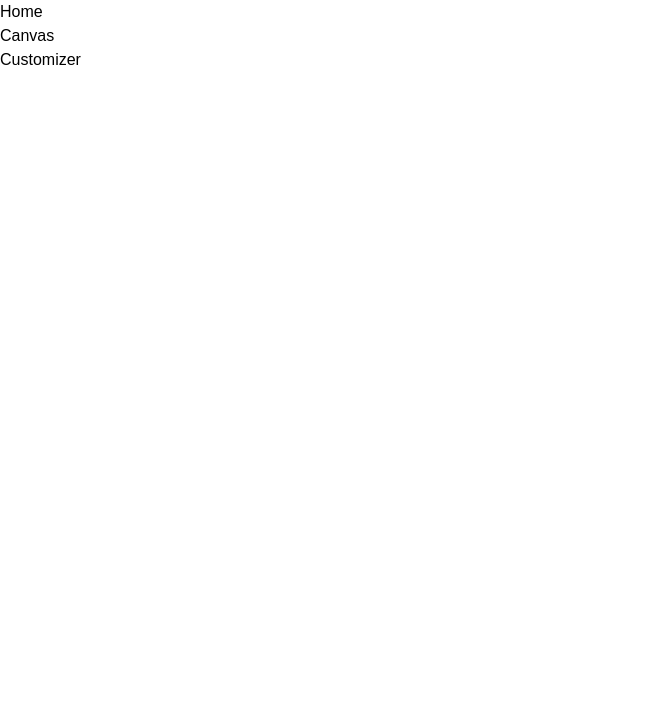
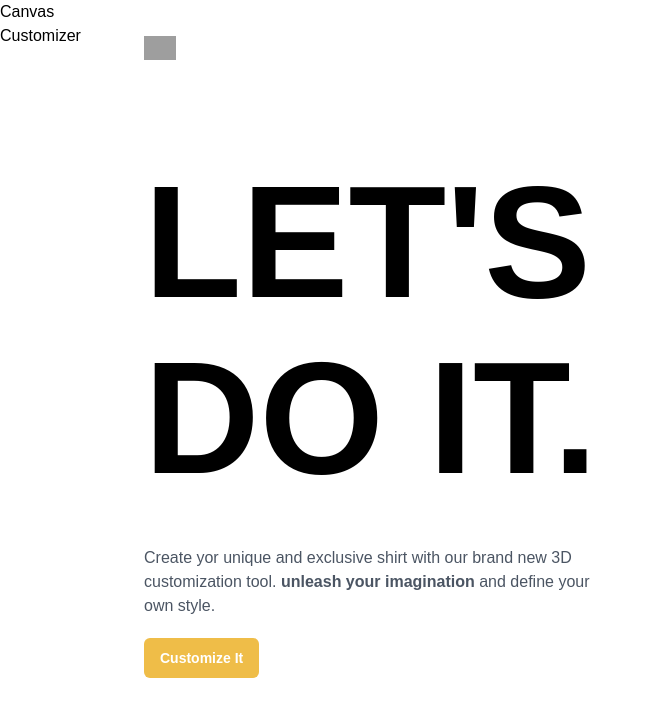
Before and after one commit to Y-ashbhatt/ShirtCraft-3D, a React (Vite) app in the folder client/: page / in a window 1280 px wide. Shown: the top 716 px of the page, without its empty margins (0-653 px from the left). Built offline with nearby package versions, Linux system fonts and the light colour scheme; grey boxes are pictures that could not be loaded; a web font is replaced by a local one.

Commit message:
ADD Homepage

```diff
--- /dev/null
+++ b/client/src/components/CustomButton.jsx
@@ -0,0 +1,28 @@
+import React from "react";
+
+import state from "../store";
+import { useSnapshot } from "valtio";
+
+const CustomButton = ({ title, type, customStyles, handleClick }) => {
+  const snap = useSnapshot(state);
+  const generateStyles = (type) => {
+    if (type === "filled") {
+      return {
+        backgroundColor: snap.color,
+        color: "#fff",
+      };
+    }
+  };
+
+  return (
+    <button
+      className={`px-2 py-1.5 flex-1 rounded-md ${customStyles}`}
+      style={generateStyles(type)}
+      onClick={handleClick}
+    >
+      {title}
+    </button>
+  );
+};
+
+export default CustomButton;
--- /dev/null
+++ b/client/src/components/index.js
@@ -0,0 +1,3 @@
+import CustomButton from "./CustomButton";
+
+export { CustomButton };
--- a/client/src/pages/Home.jsx
+++ b/client/src/pages/Home.jsx
@@ -1,7 +1,57 @@
-import React from "react";
+import { motion, AnimatePresence } from "framer-motion";
+import { useSnapshot } from "valtio";
+import state from "../store";
+import {
+  headContainerAnimation,
+  headContentAnimation,
+  headTextAnimation,
+  slideAnimation,
+} from "../config/motion";
+import { CustomButton } from "../components";
 
 const Home = () => {
-  return <div>Home</div>;
+  const snap = useSnapshot(state);
+
+  return (
+    <AnimatePresence>
+      {snap.intro && (
+        <motion.section className="home" {...slideAnimation("left")}>
+          <motion.header {...slideAnimation("down")}>
+            <img
+              src=".//threejs.png"
+              alt="logo"
+              className="w-8 h-8 object-contain"
+            />
+          </motion.header>
+
+          <motion.div className="home-content" {...headContainerAnimation}>
+            <motion.div {...headTextAnimation}>
+              <h1 className="head-text">
+                LET'S <br className="xl:block hidden" /> DO IT.
+              </h1>
+            </motion.div>
+            <motion.div
+              {...headContentAnimation}
+              className="flex flex-col gap-5"
+            >
+              <p className="max-w-md font-normal text-gray-600 text-base">
+                Create yor unique and exclusive shirt with our brand new 3D
+                customization tool. <strong>unleash your imagination</strong>
+                {""} and define your own style.
+              </p>
+
+              <CustomButton
+                type="filled"
+                title="Customize It"
+                handleClick={() => (state.intro = false)}
+                customStyles="w-fit px-4 py-2.5 font-bold text-sm"
+              />
+            </motion.div>
+          </motion.div>
+        </motion.section>
+      )}
+    </AnimatePresence>
+  );
 };
 
 export default Home;
--- /dev/null
+++ b/client/src/store/index.js
@@ -0,0 +1,12 @@
+import { proxy } from "valtio";
+
+const state = proxy({
+  intro: true,
+  color: "#EFBD48",
+  isLogoTexture: true,
+  isFullTexture: false,
+  logoDecal: "./threejs.png",
+  fullDecal: "./threejs.png",
+});
+
+export default state;
```
